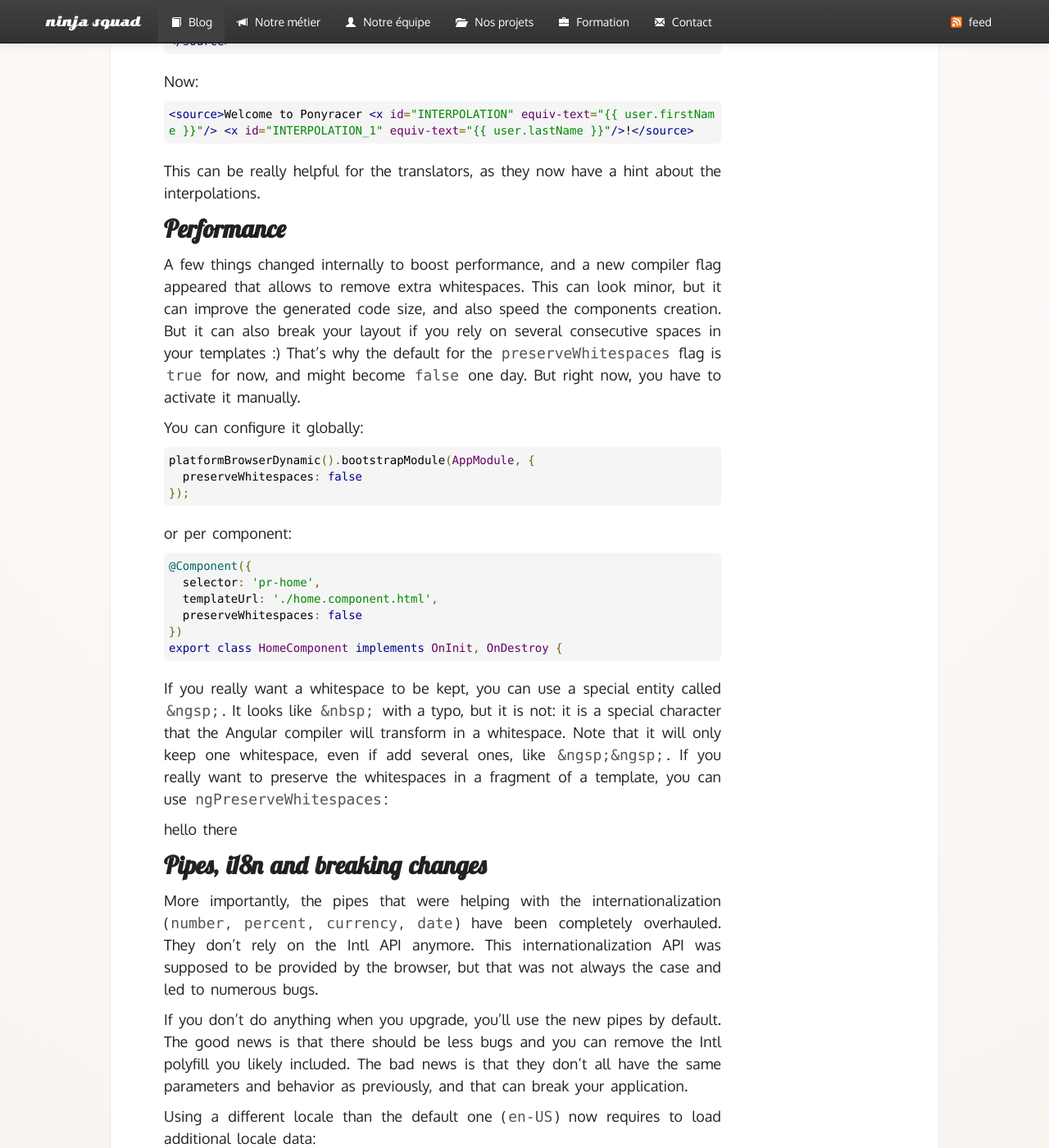
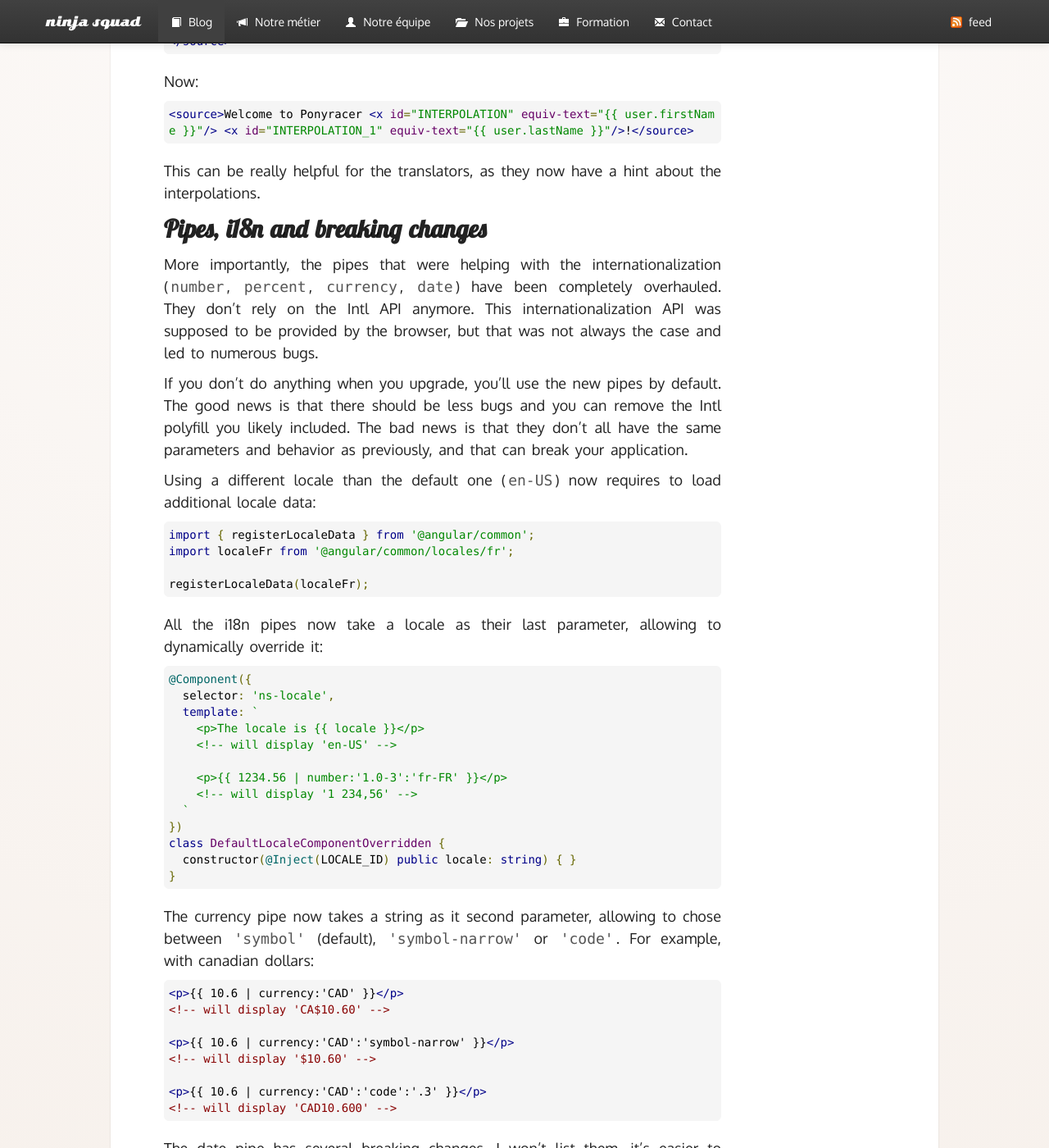
Before and after one commit to Ninja-Squad/ninja-squad.github.com, a Jekyll site: the page built from _posts/2017-08-17-what-is-new-angular-5.md, in a window 1280 px wide and 1400 px high, scrolled down 3149 px. Shown: the whole window at 82% size. Built offline with Jekyll 4.4.1, drawn with Linux system fonts in a browser that asks for light colours; comment, search, counter and statistics services are not loaded.

Commit message:
fix: remove preserveWhitespace from ng 5 post
Already in the ng 4.4 post

```diff
--- a/_posts/2017-08-17-what-is-new-angular-5.md
+++ b/_posts/2017-08-17-what-is-new-angular-5.md
@@ -127,42 +127,6 @@ Now:
 This can be really helpful for the translators,
 as they now have a hint about the interpolations.
 
-## Performance
-
-A few things changed internally to boost performance,
-and a new compiler flag appeared that allows to remove extra whitespaces.
-This can look minor, but it can improve the generated code size,
-and also speed the components creation.
-But it can also break your layout if you rely on several consecutive spaces in your templates :)
-That's why the default for the `preserveWhitespaces` flag is `true` for now,
-and might become `false` one day. But right now, you have to activate it manually.
-
-You can configure it globally:
-
-    platformBrowserDynamic().bootstrapModule(AppModule, {
-      preserveWhitespaces: false
-    });
-
-or per component:
-
-
-    @Component({
-      selector: 'pr-home',
-      templateUrl: './home.component.html',
-      preserveWhitespaces: false
-    })
-    export class HomeComponent implements OnInit, OnDestroy {
-
-If you really want a whitespace to be kept,
-you can use a special entity called `&ngsp;`.
-It looks like `&nbsp;` with a typo, but it is not:
-it is a special character that the Angular compiler will transform in a whitespace.
-Note that it will only keep one whitespace, even if add several ones, like `&ngsp;&ngsp;`.
-If you really want to preserve the whitespaces in a fragment of a template,
-you can use `ngPreserveWhitespaces`:
-
-   <div ngPreserveWhitespaces>hello     there</div>
-
 ## Pipes, i18n and breaking changes
 
 More importantly, the pipes that were helping with the internationalization (`number`, `percent`, `currency`, `date`)
```
